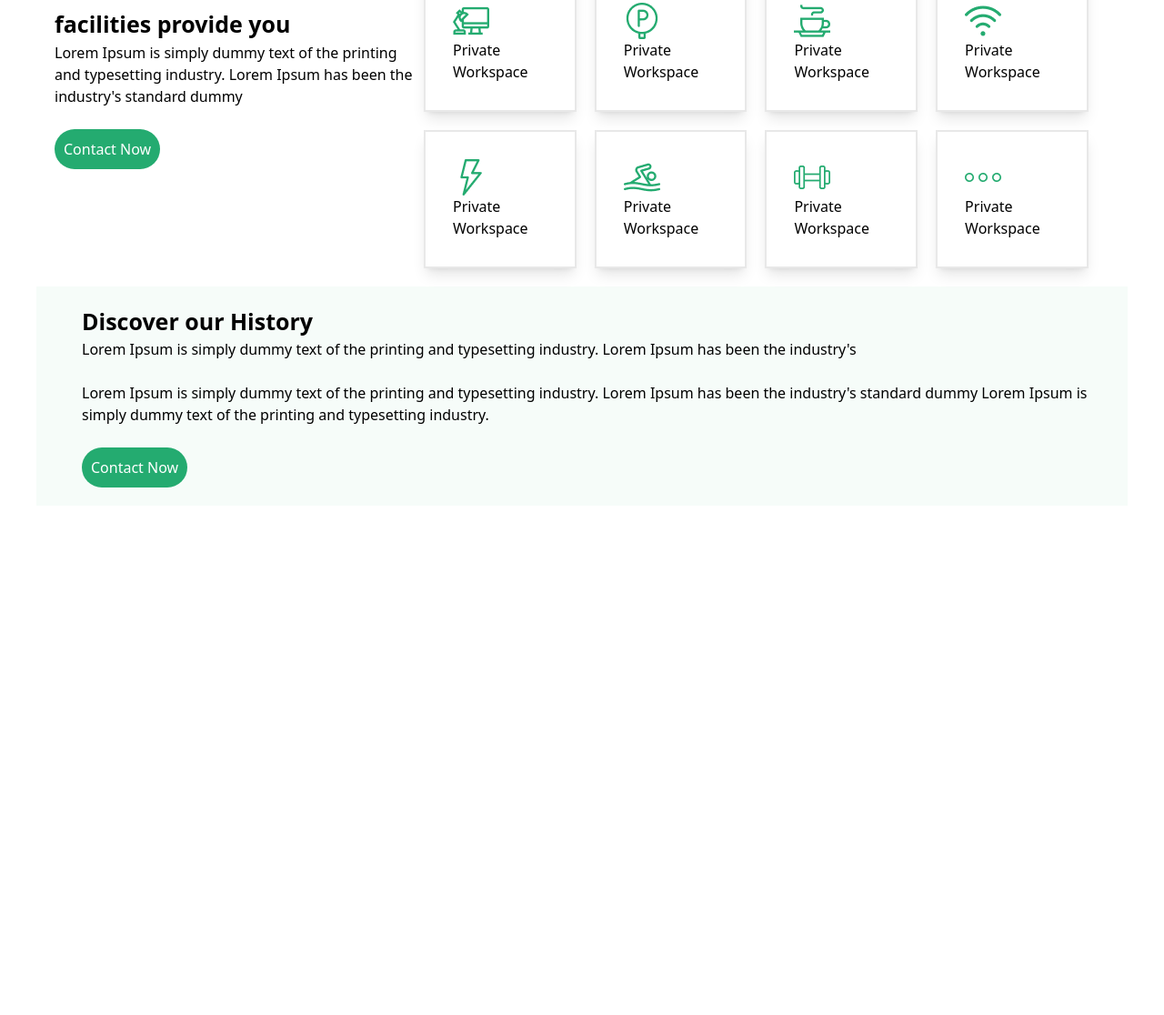
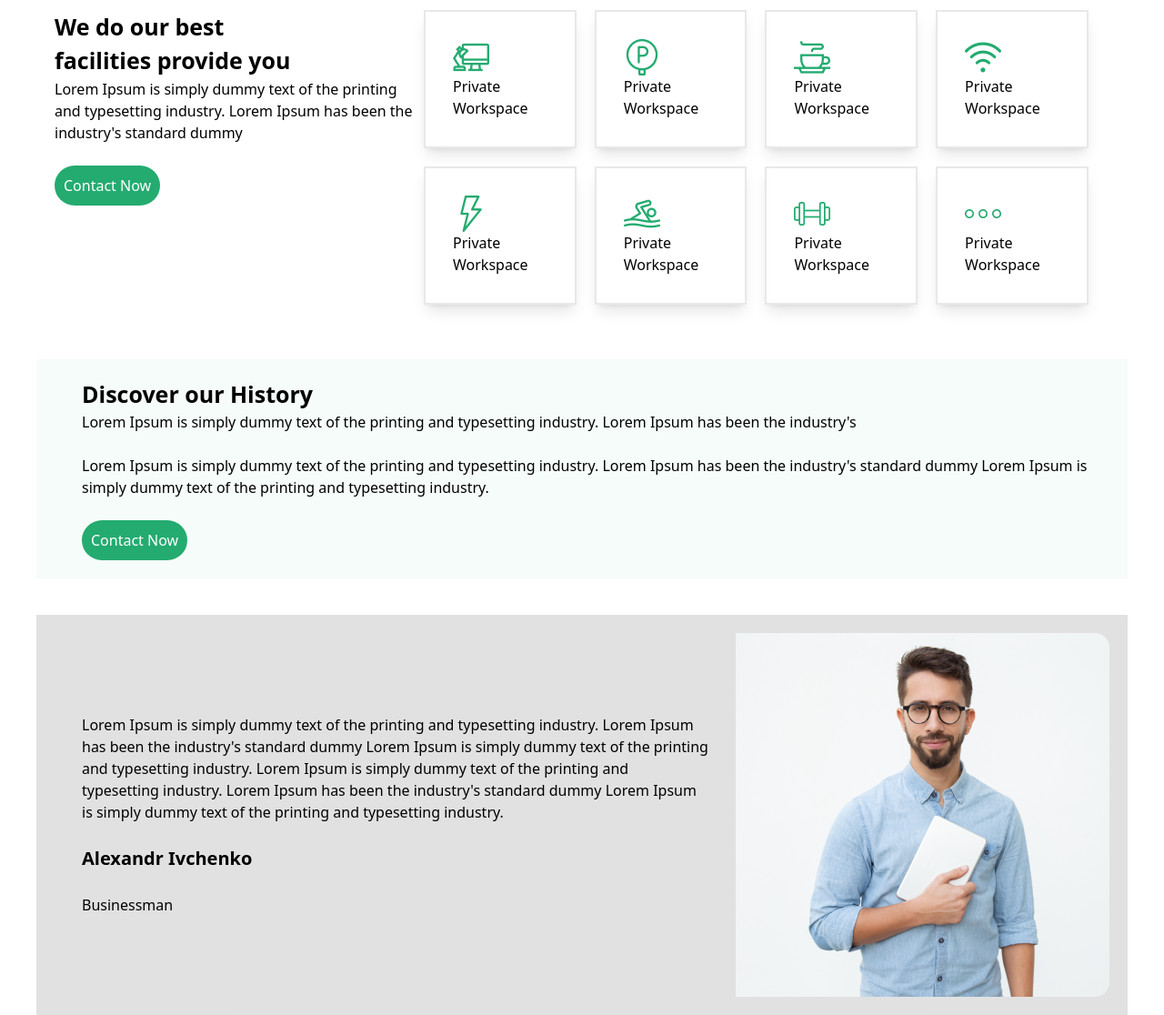
Before and after one commit to aqdodovirshod/HW_team, a website: page src/irshod.html in a window 1280 px wide. Shown: the part 1427-2543 px from the top of the page at 91% size. Before the commit the page ends 1983 px from the top, so only its background shows below. Drawn offline with nearby package versions, Linux system fonts and the light colour scheme; files that its build step writes are made by us from their sources.

Commit message:
Add Section 4

```diff
--- a/src/irshod.html
+++ b/src/irshod.html
@@ -82,7 +82,7 @@
     </header>
 
     <main>
-        <section class="max-w-[1200px] p-[20px] m-auto">
+        <section class="max-w-[1200px] p-[20px] m-auto mb-[40px]">
             <div class="flex items-center justify-between mb-[40px] lg:flex-row flex-col">
                 <div>
                     <h2 class="text-[25px] font-bold">Our most popular Hotels</h2>
@@ -132,7 +132,7 @@
 
         </section>
 
-        <section class="max-w-[1200px] p-[20px] m-auto flex items-start lg:flex-row flex-col">
+        <section class="max-w-[1200px] p-[20px] m-auto flex items-start lg:flex-row flex-col mb-[40px]">
             <aside class="lg:w-[35%] ">
                 <h2 class="text-[25px] font-bold">We do our best <br> facilities provide you</h2>
                 <p>Lorem Ipsum is simply dummy text of the printing and typesetting industry. Lorem Ipsum has been the industry's standard
@@ -185,7 +185,7 @@
             </aside>
         </section>
 
-        <section class="max-w-[1200px] p-[20px] m-auto flex lg:flex-row flex-col items-center gap-[30px] bg-[#24AB700A]">
+        <section class="max-w-[1200px] p-[20px] m-auto flex lg:flex-row flex-col items-center gap-[30px] bg-[#24AB700A] mb-[40px]">
             <img src="./images_irshod/home_yel.png" alt="">
             <aside>
                 <h2 class="text-[25px] font-bold">Discover our History</h2>
@@ -198,6 +198,25 @@
             </aside>
         </section>
 
+        <section class="max-w-[1200px] p-[20px] m-auto flex items-center lg:flex-row flex-col bg-[#DDDD]">
+            <aside class="p-[30px]">
+                <div class="flex items-center">
+                    <p>Lorem Ipsum is simply dummy text of the printing and typesetting industry. Lorem Ipsum has been the industry's
+                        standard
+                        dummy Lorem Ipsum is simply dummy text of the printing and typesetting industry. Lorem Ipsum is simply dummy text of
+                        the
+                        printing and typesetting industry. Lorem Ipsum has been the industry's standard dummy Lorem Ipsum is simply dummy
+                        text
+                        of the printing and typesetting industry.</p>
+                </div>
+
+                <br>
+                <h2 class="font-bold text-[20px]">Alexandr Ivchenko</h2>
+                <br>
+                <p>Businessman</p>
+            </aside>
+            <img src="./images_irshod/Man.png" alt="">
+        </section>
 
 
 
```
Also changed, not shown: src/images_irshod/“ (end).png (added), src/images_irshod/“(str).png (added).
